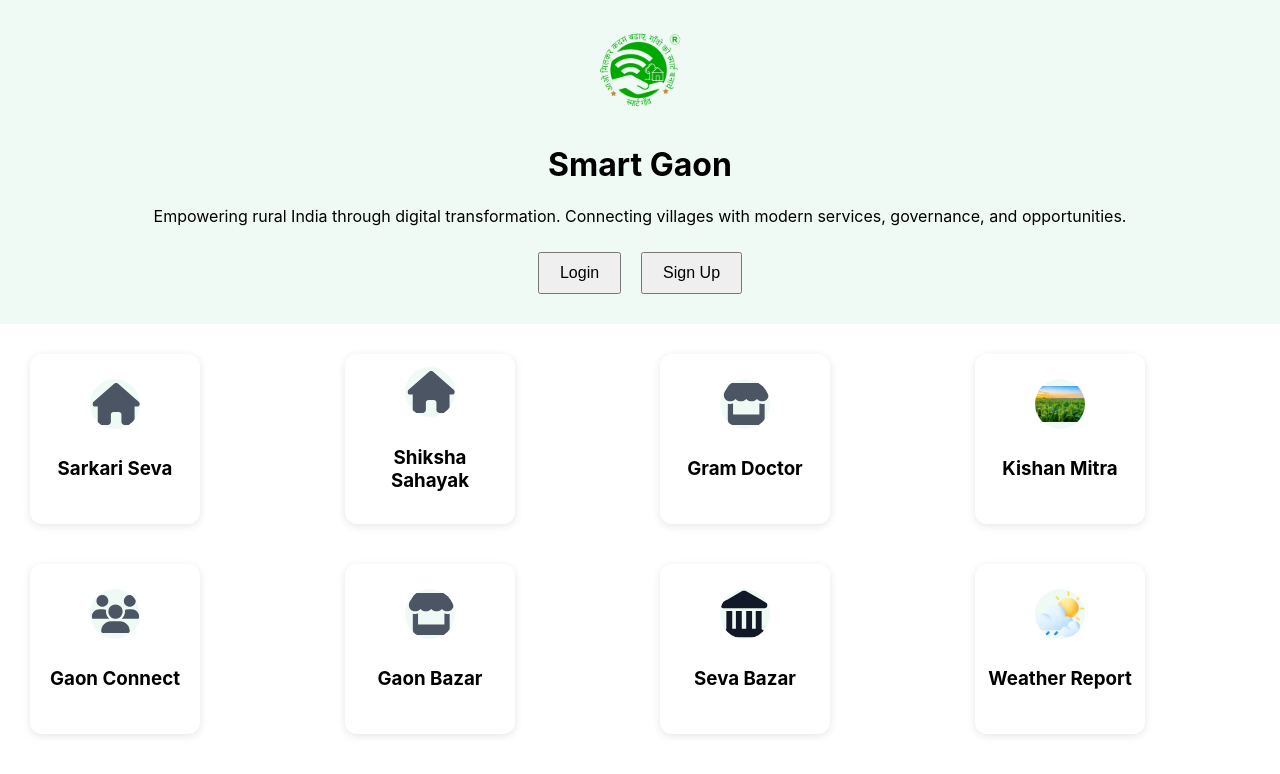
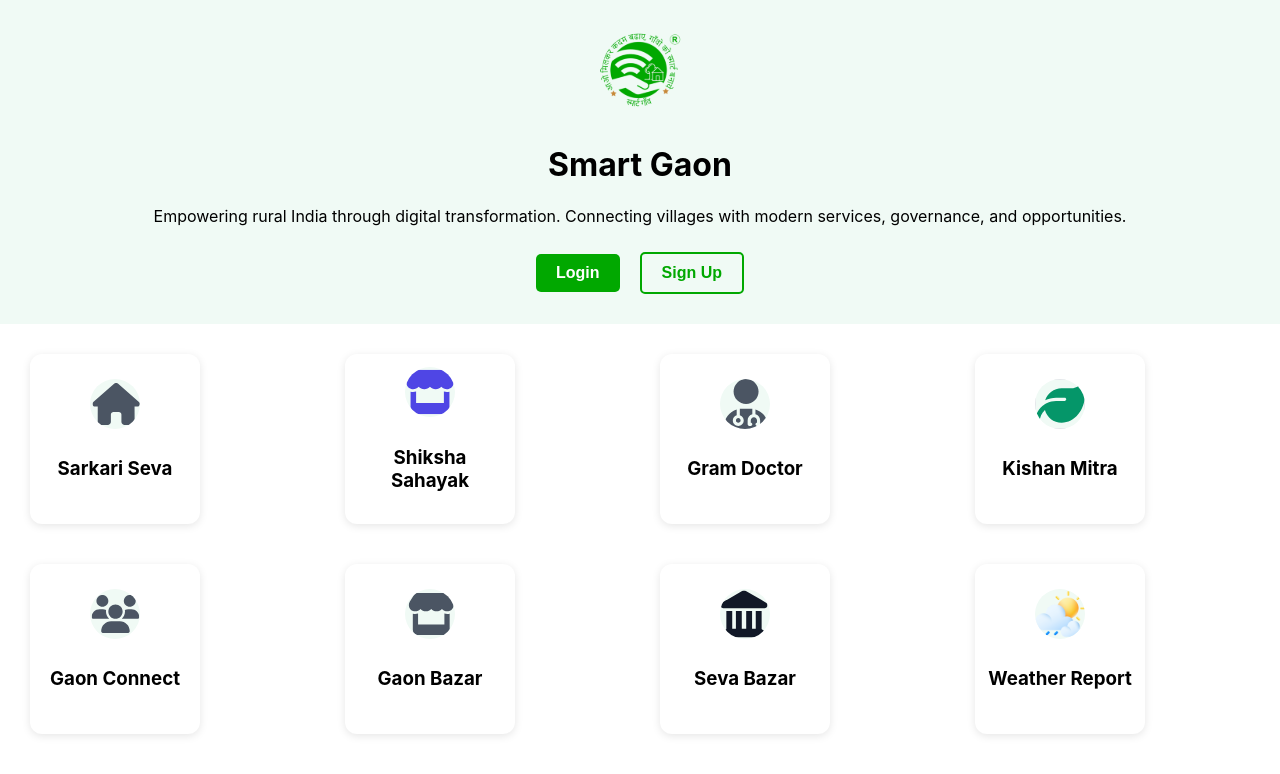
Before and after one commit to praka80402/smart-gaon-ui, a React (Create React App) app: page / in a window 1280 px wide. Shown: the top 774 px of the page. Built offline with nearby package versions, Linux system fonts and the light colour scheme.

Commit message:
landing page

```diff
--- a/src/App.css
+++ b/src/App.css
@@ -44,3 +44,27 @@ header {
   margin-bottom: 10px;
   border-radius: 50%;
 }
+/* Style for buttons with green color */
+.btn {
+  background-color: #01A800; /* Your specified color */
+  color: #fff;              /* Text color */
+  padding: 10px 20px;
+  margin: 5px;
+  border: none;
+  border-radius: 5px;
+  font-size: 16px;
+  font-weight: bold;
+  cursor: pointer;
+  transition: background 0.3s;
+}
+
+.btn:hover {
+  background-color: #008000; /* Darker shade for hover effect, optional */
+}
+
+/* Optional: Different style for outline button if you need */
+.btn-outline {
+  background-color: transparent;
+  color: #01A800;
+  border: 2px solid #01A800;
+}
--- a/src/App.js
+++ b/src/App.js
@@ -1,8 +1,8 @@
 /* eslint-disable react/jsx-no-undef */
-import React from 'react';
-import logo from './logo.svg';
-import './App.css';
-import ServiceSection from './pages/dashboard/ServiceSection';
+import React from "react";
+import logo from "./logo.svg";
+import "./App.css";
+import ServiceSection from "./pages/dashboard/ServiceSection";
 
 function App() {
   return (
@@ -10,13 +10,16 @@ function App() {
       <header>
         <img src={logo} alt="Smart Gaon Logo" className="logo" />
         <h1>Smart Gaon</h1>
-        <p>Empowering rural India through digital transformation. Connecting villages with modern services, governance, and opportunities.</p>
+        <p>
+          Empowering rural India through digital transformation. Connecting
+          villages with modern services, governance, and opportunities.
+        </p>
         <div className="buttons">
-          <button>Login</button>
-          <button>Sign Up</button>
+          <button className="btn">Login</button>
+          <button className="btn btn-outline">Sign Up</button>
         </div>
       </header>
-       <ServiceSection />
+      <ServiceSection />
       {/* <section className="services">
         <ServiceCard name="Sarkari Seva" />
         <ServiceCard name="Shiksha Sahayak" />
--- a/src/pages/dashboard/ServiceCard.js
+++ b/src/pages/dashboard/ServiceCard.js
@@ -4,9 +4,9 @@ import './ServiceCard.css'
 
 // Import your SVG icons
 import sarkariIcon from '../../assets/home-icon.svg';
-import shikshaIcon from '../../assets/home-icon.svg';
-import gramIcon from '../../assets/bazar-icon.svg';
-import kishanIcon from '../../assets/farm.svg';
+import shikshaIcon from '../../assets/sahayak-icon.svg';
+import gramIcon from '../../assets/doctor-icon.svg';
+import kishanIcon from '../../assets/kisan-icon.svg';
 import gaonConnectIcon from '../../assets/connect-icon.svg';
 import gaonBazarIcon from '../../assets/bazar-icon.svg';
 import sevaBazarIcon from '../../assets/seva-icon.svg';
```
Also changed, not shown: src/assets/kisan-icon.svg (added), src/assets/sahayak-icon.svg (added).
